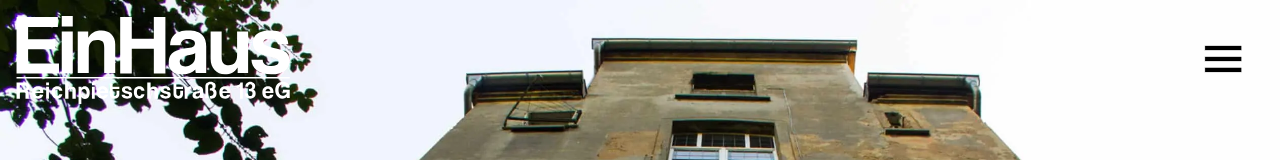
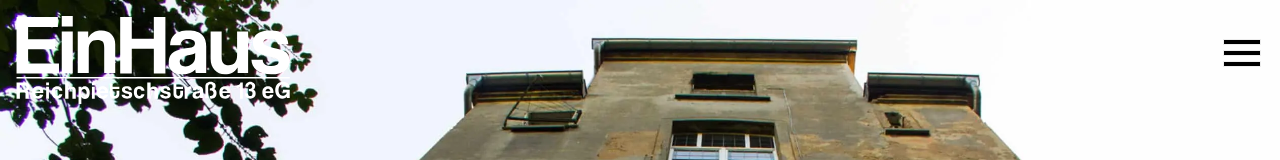
Before and after one commit to 3vincent/einhaus-leipzig, a Nuxt app: page / in a window 1280 px wide. Shown: the top 160 px of the page. Built offline with nearby package versions, Linux system fonts and the light colour scheme.

Commit message:
Replace SVG burger menu with animated CSS button

```diff
--- a/components/landing/one-scroll-menu.vue
+++ b/components/landing/one-scroll-menu.vue
@@ -143,7 +143,7 @@ export default {
     padding-top: 0.9rem;
     padding-right: 0.9rem;
     padding-bottom: 0.9rem;
-    padding-left: 1.2rem;
+    padding-left: 0.6rem;
   }
 
   // ul li:hover {
--- a/components/menu-button.vue
+++ b/components/menu-button.vue
@@ -1,38 +1,10 @@
 <template>
   <button>
-    <svg v-if="isClicked" viewBox="0 0 120 100" width="40" height="40">
-      <line
-        x1="10"
-        y1="10"
-        x2="100"
-        y2="100"
-        stroke="black"
-        stroke-width="12"
-      />
-      <line
-        x1="100"
-        y1="10"
-        x2="10"
-        y2="100"
-        stroke="black"
-        stroke-width="12"
-      />
-    </svg>
-
-    <svg
-      v-else
-      viewBox="-2 0 110 80"
-      width="40"
-      height="40"
-      v-bind:class="{ 'is-active': isClicked }"
-    >
-      <g stroke="white" stroke-width="2" fill="black" fill-rule="nonzero">
-        <rect width="102" height="14"></rect>
-        <rect y="30" width="102" height="14"></rect>
-        <rect y="60" width="102" height="14"></rect>
-      </g>
-    </svg>
-    <span class="visually-hidden">Menu</span>
+    <div id="main-menu-button" v-bind:class="{ open: isActive }">
+      <span></span>
+      <span></span>
+      <span></span>
+    </div>
   </button>
 </template>
 
@@ -40,7 +12,7 @@
 export default {
   name: 'MenuButton',
   props: {
-    isClicked: {
+    isActive: {
       type: Boolean,
       default: false,
     },
@@ -49,28 +21,80 @@ export default {
 </script>
 
 <style lang="scss" scoped>
-button,
-svg {
-  line-height: 0;
-}
-
 button {
   padding: 0 1rem;
   cursor: pointer;
   background-color: transparent;
   border: none;
+  padding-right: 0;
 }
 
-.shadow {
-  -webkit-filter: drop-shadow(3px 3px 2px rgba(165, 165, 165, 0.7));
-  filter: drop-shadow(3px 3px 2px rgba(165, 165, 165, 0.7));
+#main-menu-button span {
+  display: block;
+  position: absolute;
+  height: 4px;
+  width: 100%;
+  background: #000000;
+  outline: 1px solid var(--main-text-color-light);
+  -webkit-transform: rotate(0deg);
+  -moz-transform: rotate(0deg);
+  -o-transform: rotate(0deg);
+  transform: rotate(0deg);
+  -webkit-transition: 0.25s ease-in-out;
+  -moz-transition: 0.25s ease-in-out;
+  -o-transition: 0.25s ease-in-out;
+  transition: 0.25s ease-in-out;
 }
 
-.is-active {
-  filter: drop-shadow(3px 3px 2px rgba(165, 165, 165, 0.7));
+#main-menu-button {
+  height: 30px;
+  width: 36px;
 }
 
-.is-active g {
-  fill: #666;
+#main-menu-button span:nth-child(1) {
+  top: 0px;
+  -webkit-transform-origin: left center;
+  -moz-transform-origin: left center;
+  -o-transform-origin: left center;
+  transform-origin: left center;
+}
+
+#main-menu-button span:nth-child(2) {
+  top: 11px;
+  -webkit-transform-origin: left center;
+  -moz-transform-origin: left center;
+  -o-transform-origin: left center;
+  transform-origin: left center;
+}
+
+#main-menu-button span:nth-child(3) {
+  top: 22px;
+  -webkit-transform-origin: left center;
+  -moz-transform-origin: left center;
+  -o-transform-origin: left center;
+  transform-origin: left center;
+}
+
+#main-menu-button.open span:nth-child(1) {
+  -webkit-transform: rotate(45deg);
+  -moz-transform: rotate(45deg);
+  -o-transform: rotate(45deg);
+  transform: rotate(45deg);
+  top: -1px;
+  left: 8px;
+}
+
+#main-menu-button.open span:nth-child(2) {
+  width: 0%;
+  opacity: 0;
+}
+
+#main-menu-button.open span:nth-child(3) {
+  -webkit-transform: rotate(-45deg);
+  -moz-transform: rotate(-45deg);
+  -o-transform: rotate(-45deg);
+  transform: rotate(-45deg);
+  top: 24px;
+  left: 8px;
 }
 </style>
--- a/components/top-menu-bar.vue
+++ b/components/top-menu-bar.vue
@@ -103,7 +103,7 @@ export default {
 
 .menu-container {
   position: fixed;
-  right: 0;
+  right: 10px;
   top: 10px;
   transition: top 0.4s;
 
@@ -114,6 +114,6 @@ export default {
 }
 
 .top-menu-container.smaller-after-scroll .menu-container {
-  top: 10px;
+  top: 18px;
 }
 </style>
--- a/components/user-menu.vue
+++ b/components/user-menu.vue
@@ -135,7 +135,6 @@ export default {
       top: 60px;
       right: 0;
       padding: 10px;
-      margin-right: 1rem;
 
       background-color: white;
       border-radius: 10px;
```
